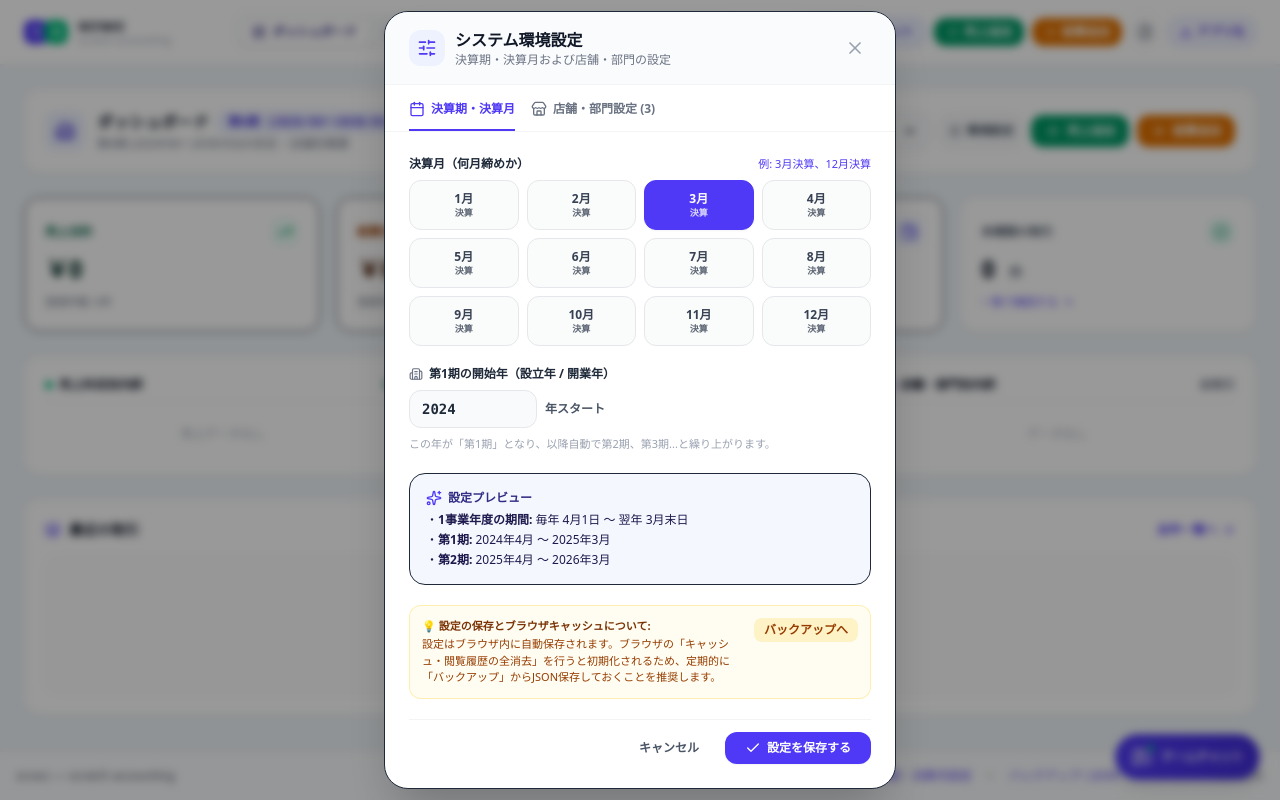
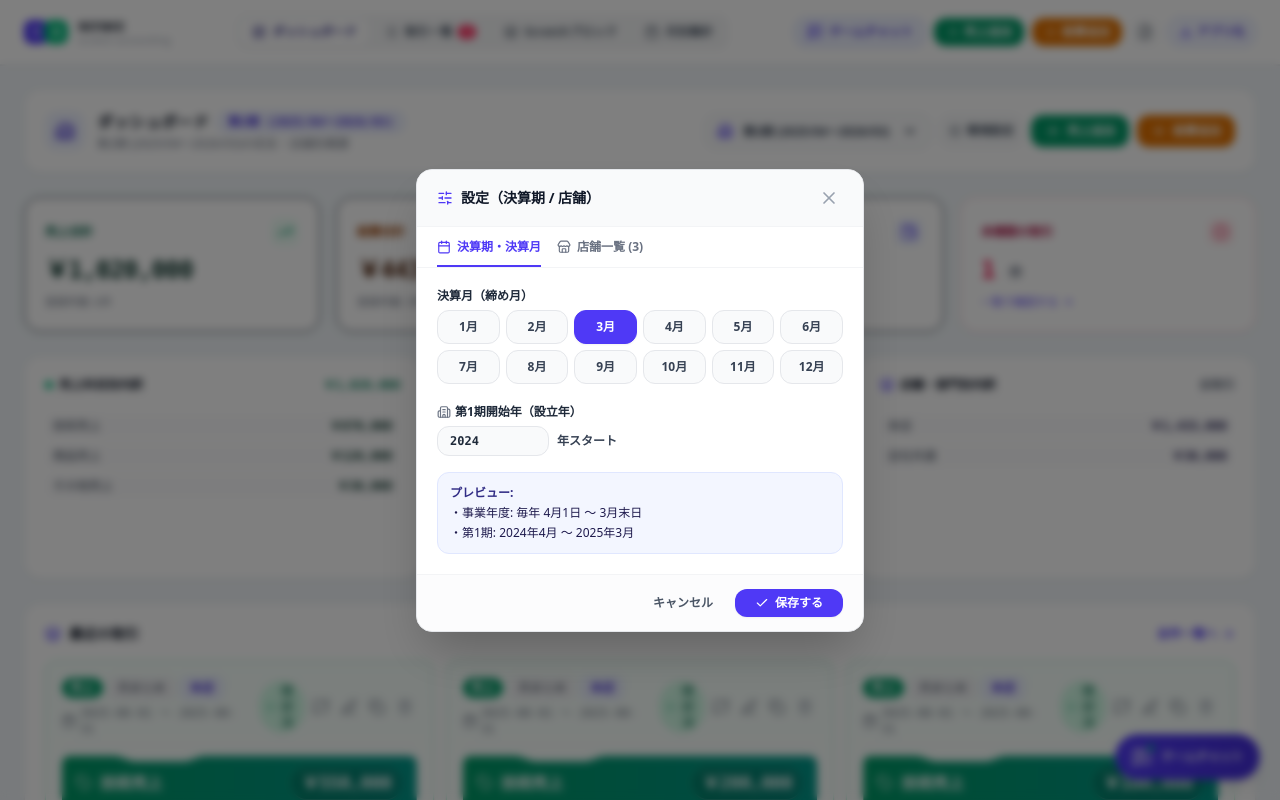
Before and after one commit to Owlhair/accounting-owlhair, a React (Vite) app: page / in a window 1280 px wide. Both pictures are taken after a click on the button "環境設定". Shown: the top 800 px of the page. Built offline with nearby package versions, Linux system fonts and the light colour scheme.

Commit message:
refactor(fiscal): optimize period calculation and state
Improve fiscal period generation logic to be transaction-aware and add robust filter state management. Update sample transaction timestamps to current time.

```diff
--- a/src/App.tsx
+++ b/src/App.tsx
@@ -49,13 +49,45 @@ export default function App() {
     return calculateFiscalPeriods(transactions, settings.fiscalSettings);
   }, [transactions, settings.fiscalSettings]);
 
-  // Selected filter (Defaults to the latest/current fiscal period key, e.g. "period-1")
+  // Selected filter (Defaults to the active period with data, or first period)
   const [selectedFilter, setSelectedFilter] = useState<string>(() => {
     const loaded = loadTransactions();
     const loadedSettings = loadSettings();
     const periods = calculateFiscalPeriods(loaded, loadedSettings.fiscalSettings);
     return periods[0]?.key || 'ALL';
   });
+
+  // Keep selected filter valid if periods update
+  useEffect(() => {
+    if (selectedFilter.startsWith('period-')) {
+      const exists = fiscalPeriods.some(p => p.key === selectedFilter);
+      if (!exists && fiscalPeriods.length > 0) {
+        setSelectedFilter(fiscalPeriods[0].key);
+      }
+    }
+  }, [fiscalPeriods, selectedFilter]);
+
+  // Active month for modals based on current view/filter
+  const activeInputMonth = useMemo(() => {
+    if (selectedFilter && selectedFilter !== 'ALL' && !selectedFilter.startsWith('period-')) {
+      return selectedFilter;
+    }
+    if (selectedFilter && selectedFilter.startsWith('period-')) {
+      const period = fiscalPeriods.find(p => p.key === selectedFilter);
+      if (period && period.months.length > 0) {
+        // Pick the most relevant month in this period (e.g. latest month that has transactions, or first)
+        const monthWithTx = period.months.slice().reverse().find(m =>
+          transactions.some(t => (t.date_from && t.date_from.startsWith(m)) || (t.date_to && t.date_to.startsWith(m)))
+        );
+        return monthWithTx || period.months[0];
+      }
+    }
+    if (transactions.length > 0) {
+      const d = transactions[0].date_from || transactions[0].date_to;
+      if (d && d.length >= 7) return d.substring(0, 7);
+    }
+    return '2025-08';
+  }, [selectedFilter, fiscalPeriods, transactions]);
 
   // Multi-user team chat states
   const [chatMessages, setChatMessages] = useState<ChatMessage[]>(() => loadChatMessages());
@@ -447,7 +479,7 @@ export default function App() {
         onAddTransactions={handleAddTransactions}
         settings={settings}
         onAddCategory={handleAddCategory}
-        defaultMonth={new Date().toISOString().slice(0, 7)}
+        defaultMonth={activeInputMonth}
       />
 
       <AddExpenseModal
@@ -456,7 +488,7 @@ export default function App() {
         onAddTransactions={handleAddTransactions}
         settings={settings}
         onAddCategory={handleAddCategory}
-        defaultMonth={new Date().toISOString().slice(0, 7)}
+        defaultMonth={activeInputMonth}
       />
 
       <TransactionEditModal
--- a/src/components/SettingsModal.tsx
+++ b/src/components/SettingsModal.tsx
@@ -1,6 +1,6 @@
 import React, { useState } from 'react';
 import { FiscalSettings } from '../types';
-import { X, Calendar, Building2, Store, Check, Plus, Trash2, SlidersHorizontal, Sparkles } from 'lucide-react';
+import { X, Calendar, Building2, Store, Check, Plus, Trash2, SlidersHorizontal } from 'lucide-react';
 
 interface SettingsModalProps {
   isOpen: boolean;
@@ -17,12 +17,11 @@ export const SettingsModal: React.FC<SettingsModalProps> = ({
   fiscalSettings,
   stores,
   onSaveSettings,
-  onOpenBackup,
 }) => {
   const [activeTab, setActiveTab] = useState<'fiscal' | 'stores'>('fiscal');
-  const [endMonth, setEndMonth] = useState<number>(fiscalSettings.fiscalYearEndMonth || 3);
-  const [startYear, setStartYear] = useState<number>(fiscalSettings.fiscalYearStartYear || 2024);
-  const [storeList, setStoreList] = useState<string[]>(stores || ['本店', '2号店', '全社共通']);
+  const [endMonth, setEndMonth] = useState<number>(fiscalSettings?.fiscalYearEndMonth || 3);
+  const [startYear, setStartYear] = useState<number>(fiscalSettings?.fiscalYearStartYear || 2024);
+  const [storeList, setStoreList] = useState<string[]>(stores && stores.length > 0 ? stores : ['本店', '2号店', '全社共通']);
   const [newStoreInput, setNewStoreInput] = useState('');
 
   if (!isOpen) return null;
@@ -59,145 +58,112 @@ export const SettingsModal: React.FC<SettingsModalProps> = ({
   };
 
   return (
-    <div className="fixed inset-0 z-50 bg-black/40 backdrop-blur-xs flex items-center justify-center p-4">
-      <div className="bg-white rounded-3xl max-w-lg w-full shadow-2xl border border-gray-150 overflow-hidden animate-in fade-in zoom-in-95 duration-200">
+    <div className="fixed inset-0 z-50 bg-black/50 backdrop-blur-xs flex items-center justify-center p-3 sm:p-4 overflow-y-auto">
+      <div className="bg-white rounded-2xl max-w-md w-full shadow-2xl border border-gray-200 overflow-hidden flex flex-col max-h-[85vh] my-auto">
 
         {/* Modal Header */}
-        <div className="px-6 py-4 border-b border-gray-100 flex items-center justify-between bg-slate-50/70">
-          <div className="flex items-center gap-2.5">
-            <div className="p-2 bg-indigo-50 text-indigo-600 rounded-xl">
-              <SlidersHorizontal className="w-5 h-5" />
-            </div>
-            <div>
-              <h2 className="text-base font-bold text-gray-900">
-                システム環境設定
+        <div className="px-5 py-3.5 border-b border-gray-100 flex items-center justify-between bg-gray-50/90 shrink-0">
+          <div className="flex items-center gap-2">
+            <SlidersHorizontal className="w-4 h-4 text-indigo-600" />
+            <h2 className="text-sm font-bold text-gray-900">
+              設定（決算期 / 店舗）
             </h2>
-              <p className="text-xs text-gray-500">
-                決算期・決算月および店舗・部門の設定
-              </p>
-            </div>
           </div>
           <button
             type="button"
             onClick={onClose}
-            className="p-1.5 text-gray-400 hover:text-gray-600 hover:bg-gray-100 rounded-xl transition-colors"
+            className="p-1 text-gray-400 hover:text-gray-600 hover:bg-gray-200/60 rounded-lg transition-colors"
           >
             <X className="w-5 h-5" />
           </button>
         </div>
 
-        {/* Tab Toggle */}
-        <div className="px-6 pt-4 border-b border-gray-100 flex items-center gap-4 text-xs font-bold">
+        {/* Tab Switcher */}
+        <div className="px-5 pt-3 border-b border-gray-100 flex items-center gap-4 text-xs font-bold shrink-0 bg-white">
           <button
             type="button"
             onClick={() => setActiveTab('fiscal')}
-            className={`pb-3 flex items-center gap-1.5 border-b-2 transition-all ${
+            className={`pb-2.5 flex items-center gap-1.5 border-b-2 transition-all ${
               activeTab === 'fiscal'
                 ? 'border-indigo-600 text-indigo-600'
                 : 'border-transparent text-gray-500 hover:text-gray-800'
             }`}
           >
-            <Calendar className="w-4 h-4" />
+            <Calendar className="w-3.5 h-3.5" />
             決算期・決算月
           </button>
           <button
             type="button"
             onClick={() => setActiveTab('stores')}
-            className={`pb-3 flex items-center gap-1.5 border-b-2 transition-all ${
+            className={`pb-2.5 flex items-center gap-1.5 border-b-2 transition-all ${
               activeTab === 'stores'
                 ? 'border-indigo-600 text-indigo-600'
                 : 'border-transparent text-gray-500 hover:text-gray-800'
             }`}
           >
-            <Store className="w-4 h-4" />
-            店舗・部門設定 ({storeList.length})
+            <Store className="w-3.5 h-3.5" />
+            店舗一覧 ({storeList.length})
           </button>
         </div>
 
-        {/* Modal Body / Form */}
-        <form onSubmit={handleSubmit} className="p-6 space-y-5">
+        {/* Scrollable Form Body */}
+        <form onSubmit={handleSubmit} className="flex flex-col flex-1 overflow-hidden">
+          <div className="p-5 space-y-4 overflow-y-auto flex-1">
             {activeTab === 'fiscal' ? (
               <>
-              {/* Fiscal Year End Month Selection */}
-              <div className="space-y-2">
-                <label className="block text-xs font-bold text-gray-800 flex items-center justify-between">
-                  <span>決算月（何月締めか）</span>
-                  <span className="text-[11px] text-indigo-600 font-normal">例: 3月決算、12月決算</span>
+                {/* End Month Selection */}
+                <div className="space-y-1.5">
+                  <label className="block text-xs font-bold text-gray-800">
+                    決算月（締め月）
                   </label>
-                <div className="grid grid-cols-4 gap-2">
+                  <div className="grid grid-cols-4 sm:grid-cols-6 gap-1.5">
                     {[1, 2, 3, 4, 5, 6, 7, 8, 9, 10, 11, 12].map(m => (
                       <button
                         type="button"
                         key={m}
                         onClick={() => setEndMonth(m)}
-                      className={`py-2.5 px-2 rounded-xl text-xs font-bold transition-all flex flex-col items-center justify-center border ${
+                        className={`py-2 px-1 rounded-xl text-xs font-bold transition-all flex items-center justify-center border ${
                           endMonth === m
                             ? 'bg-indigo-600 text-white border-indigo-600 shadow-xs'
-                          : 'bg-gray-50/80 text-gray-700 border-gray-200 hover:bg-gray-100 hover:border-gray-300'
+                            : 'bg-gray-50 text-gray-700 border-gray-200 hover:bg-gray-100'
                         }`}
                       >
-                      <span>{m}月</span>
-                      <span className="text-[9px] opacity-80">決算</span>
+                        {m}月
                       </button>
                     ))}
                   </div>
                 </div>
 
                 {/* First Period Start Year */}
-              <div className="space-y-2">
-                <label className="block text-xs font-bold text-gray-800 flex items-center gap-1.5">
+                <div className="space-y-1.5 pt-1">
+                  <label className="block text-xs font-bold text-gray-800 flex items-center gap-1">
                     <Building2 className="w-3.5 h-3.5 text-gray-500" />
-                  第1期の開始年（設立年 / 開業年）
+                    第1期開始年（設立年）
                   </label>
                   <div className="flex items-center gap-2">
                     <input
                       type="number"
                       min="2000"
-                    max="2040"
+                      max="2035"
                       value={startYear}
                       onChange={(e) => setStartYear(Number(e.target.value))}
-                    className="w-32 px-3 py-2 text-sm font-bold font-mono bg-gray-50 border border-gray-200 rounded-xl focus:bg-white focus:ring-2 focus:ring-indigo-500 focus:outline-hidden"
+                      className="w-28 px-3 py-1.5 text-xs font-bold font-mono bg-gray-50 border border-gray-200 rounded-xl focus:bg-white focus:ring-2 focus:ring-indigo-500 focus:outline-hidden"
                     />
-                  <span className="text-xs font-bold text-gray-600">年スタート</span>
+                    <span className="text-xs font-bold text-gray-700">年スタート</span>
                   </div>
-                <p className="text-[11px] text-gray-400">
-                  この年が「第1期」となり、以降自動で第2期、第3期...と繰り上がります。
-                </p>
                 </div>
 
-              {/* Live Preview Box */}
-              <div className="bg-indigo-50/60 p-4 rounded-2xl border border-indigo-150 space-y-1.5">
-                <div className="flex items-center gap-1.5 text-xs font-bold text-indigo-900">
-                  <Sparkles className="w-4 h-4 text-indigo-600" />
-                  設定プレビュー
-                </div>
-                <div className="text-xs text-indigo-950 font-medium space-y-1">
-                  <div>
-                    ・<span className="font-bold">1事業年度の期間:</span> 毎年 {startMonth}月1日 〜 翌年 {endMonth}月{endMonth === 2 ? '末' : '末'}日
-                  </div>
-                  <div>
-                    ・<span className="font-bold">第1期:</span> {startYear}年{startMonth}月 〜 {startMonth <= endMonth ? startYear : startYear + 1}年{endMonth}月
-                  </div>
-                  <div>
-                    ・<span className="font-bold">第2期:</span> {startYear + 1}年{startMonth}月 〜 {startMonth <= endMonth ? startYear + 1 : startYear + 2}年{endMonth}月
-                  </div>
-                </div>
+                {/* Compact Preview Box */}
+                <div className="bg-indigo-50/70 p-3 rounded-xl border border-indigo-100 text-xs text-indigo-950 font-medium space-y-1">
+                  <div className="font-bold text-indigo-900">プレビュー:</div>
+                  <div>・事業年度: 毎年 {startMonth}月1日 〜 {endMonth}月末日</div>
+                  <div>・第1期: {startYear}年{startMonth}月 〜 {startMonth <= endMonth ? startYear : startYear + 1}年{endMonth}月</div>
                 </div>
               </>
             ) : (
               <>
                 {/* Store Management Section */}
                 <div className="space-y-3">
-                <div className="space-y-1">
-                  <label className="block text-xs font-bold text-gray-800">
-                    登録店舗・部門一覧
-                  </label>
-                  <p className="text-xs text-gray-500">
-                    売上・経費の入力時に選択できる店舗リストです（例: 本店, 2号店, 全社共通など）
-                  </p>
-                </div>
-
-                {/* Add Store Input */}
                   <div className="flex items-center gap-2">
                     <input
                       type="text"
@@ -210,24 +176,23 @@ export const SettingsModal: React.FC<SettingsModalProps> = ({
                           handleAddStore();
                         }
                       }}
-                    className="flex-1 px-3 py-2 text-xs bg-gray-50 border border-gray-200 rounded-xl focus:bg-white focus:outline-hidden focus:ring-2 focus:ring-indigo-500"
+                      className="flex-1 px-3 py-1.5 text-xs bg-gray-50 border border-gray-200 rounded-xl focus:bg-white focus:outline-hidden focus:ring-2 focus:ring-indigo-500"
                     />
                     <button
                       type="button"
                       onClick={handleAddStore}
-                    className="px-3.5 py-2 bg-indigo-600 hover:bg-indigo-700 text-white rounded-xl text-xs font-bold shadow-xs transition-colors flex items-center gap-1 shrink-0"
+                      className="px-3 py-1.5 bg-indigo-600 hover:bg-indigo-700 text-white rounded-xl text-xs font-bold shadow-xs transition-colors flex items-center gap-1 shrink-0"
                     >
                       <Plus className="w-3.5 h-3.5" />
                       追加
                     </button>
                   </div>
 
-                {/* Stores List */}
-                <div className="space-y-1.5 max-h-56 overflow-y-auto pr-1">
+                  <div className="space-y-1.5 max-h-48 overflow-y-auto pr-1">
                     {storeList.map((st) => (
                       <div
                         key={st}
-                      className="flex items-center justify-between p-2.5 bg-gray-50 border border-gray-200 rounded-xl text-xs"
+                        className="flex items-center justify-between p-2 bg-gray-50 border border-gray-200 rounded-xl text-xs"
                       >
                         <div className="flex items-center gap-2 font-bold text-gray-800">
                           <Store className="w-3.5 h-3.5 text-indigo-600" />
@@ -247,44 +212,23 @@ export const SettingsModal: React.FC<SettingsModalProps> = ({
                 </div>
               </>
             )}
-
-          {/* Cache Notice & Backup link */}
-          <div className="p-3 bg-amber-50/70 rounded-xl border border-amber-200/60 text-[11px] text-amber-900 flex items-start justify-between gap-3">
-            <div className="space-y-0.5">
-              <span className="font-bold block">💡 設定の保存とブラウザキャッシュについて:</span>
-              <span className="text-amber-800">
-                設定はブラウザ内に自動保存されます。ブラウザの「キャッシュ・閲覧履歴の全消去」を行うと初期化されるため、定期的に「バックアップ」からJSON保存しておくことを推奨します。
-              </span>
-            </div>
-            {onOpenBackup && (
-              <button
-                type="button"
-                onClick={() => {
-                  onClose();
-                  onOpenBackup();
-                }}
-                className="shrink-0 px-2.5 py-1 text-xs font-bold text-amber-800 bg-amber-100 hover:bg-amber-200 rounded-lg transition-colors whitespace-nowrap"
-              >
-                バックアップへ
-              </button>
-            )}
           </div>
 
-          {/* Action Buttons */}
-          <div className="pt-3 border-t border-gray-100 flex items-center justify-end gap-2.5">
+          {/* Sticky Action Buttons */}
+          <div className="p-3.5 px-5 border-t border-gray-100 flex items-center justify-end gap-2 shrink-0 bg-gray-50/50">
             <button
               type="button"
               onClick={onClose}
-              className="px-4 py-2 text-xs font-bold text-gray-600 hover:text-gray-900 hover:bg-gray-100 rounded-xl transition-colors"
+              className="px-3.5 py-1.5 text-xs font-bold text-gray-600 hover:text-gray-900 hover:bg-gray-100 rounded-xl transition-colors"
             >
               キャンセル
             </button>
             <button
               type="submit"
-              className="px-5 py-2 text-xs font-bold bg-indigo-600 hover:bg-indigo-700 text-white rounded-xl shadow-xs transition-colors flex items-center gap-1.5"
+              className="px-5 py-1.5 text-xs font-bold bg-indigo-600 hover:bg-indigo-700 text-white rounded-xl shadow-xs transition-colors flex items-center gap-1.5"
             >
-              <Check className="w-4 h-4" />
-              設定を保存する
+              <Check className="w-3.5 h-3.5" />
+              保存する
             </button>
           </div>
         </form>
--- a/src/utils/calculations.ts
+++ b/src/utils/calculations.ts
@@ -36,40 +36,33 @@ export const getTransactionDate = (tx: Transaction): string => {
  * Generates available fiscal periods automatically based on:
  * - fiscalYearEndMonth (決算月 1-12)
  * - fiscalYearStartYear (第1期開始年)
- * - Earliest and latest transaction dates in the dataset
+ * - Actual transactions in the dataset and current real-world year
  */
 export const calculateFiscalPeriods = (
   transactions: Transaction[],
   settings: FiscalSettings
 ): FiscalPeriod[] => {
-  const { fiscalYearEndMonth, fiscalYearStartYear } = settings;
+  const { fiscalYearEndMonth, fiscalYearStartYear } = settings || { fiscalYearEndMonth: 3, fiscalYearStartYear: 2024 };
   const startMonthNum = (fiscalYearEndMonth % 12) + 1; // e.g., if endMonth=3 -> startMonth=4
 
-  // Find range of years from transactions & settings
-  let minYear = fiscalYearStartYear;
-  let maxYear = new Date().getFullYear() + 1;
-
+  // Determine latest year among actual transactions
+  let maxYearInTx = fiscalYearStartYear;
   transactions.forEach(tx => {
     const d = getTransactionDate(tx);
     if (d && d.length >= 4) {
       const y = parseInt(d.substring(0, 4), 10);
-      if (!isNaN(y)) {
-        if (y < minYear) minYear = y;
-        if (y > maxYear) maxYear = y;
+      if (!isNaN(y) && y > maxYearInTx) {
+        maxYearInTx = y;
       }
     }
   });
 
-  // Calculate periods from first year to maxYear + 1
+  // Calculate periods only up to the latest transaction year (or at most current year)
+  const currentCalYear = 2025;
+  const targetMaxYear = Math.max(maxYearInTx, currentCalYear);
+  const totalPeriodsToGenerate = Math.max(1, targetMaxYear - fiscalYearStartYear + 1);
+
   const periods: FiscalPeriod[] = [];
-
-  // A fiscal period for periodNumber N:
-  // Starts in year: fiscalYearStartYear + (N - 1)
-  // Starts at month: startMonthNum
-  // Ends at month: fiscalYearEndMonth
-  // Ends in year: if startMonthNum > fiscalYearEndMonth, it spans into next calendar year (startYear + 1)
-
-  const totalPeriodsToGenerate = Math.max(1, (maxYear - fiscalYearStartYear) + 3);
 
   for (let pNum = 1; pNum <= totalPeriodsToGenerate; pNum++) {
     const startCalYear = fiscalYearStartYear + (pNum - 1);
@@ -83,7 +76,7 @@ export const calculateFiscalPeriods = (
     const startDate = `${startMonthStr}-01`;
     const endDate = `${endMonthStr}-${String(lastDay).padStart(2, '0')}`;
 
-    // Collect all months belonging to this period
+    // Collect all 12 months belonging to this period
     const months: string[] = [];
     let curY = startCalYear;
     let curM = startMonthNum;
@@ -126,10 +119,6 @@ export const getFiscalPeriodForDate = (
 
 /**
  * Checks if a transaction falls within a selected period or month filter
- * filterId can be:
- * - 'ALL'
- * - 'period-X' (e.g. 'period-1')
- * - 'YYYY-MM' (e.g. '2025-08')
  */
 export const isTransactionInFilter = (
   tx: Transaction,
```
Also changed, not shown: src/utils/storage.ts (+55 -57 lines). Lines whose indentation alone changed are shown as unchanged.
